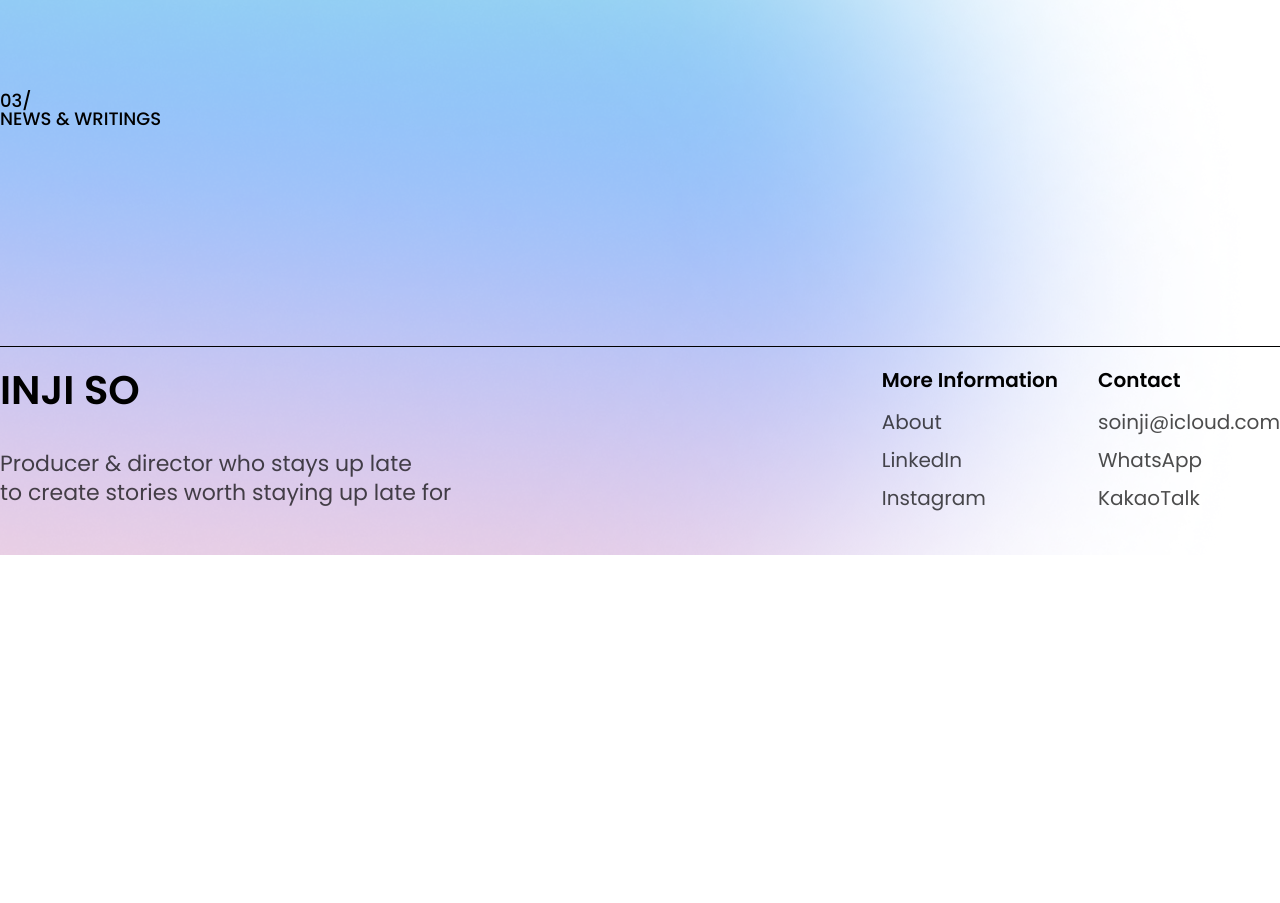
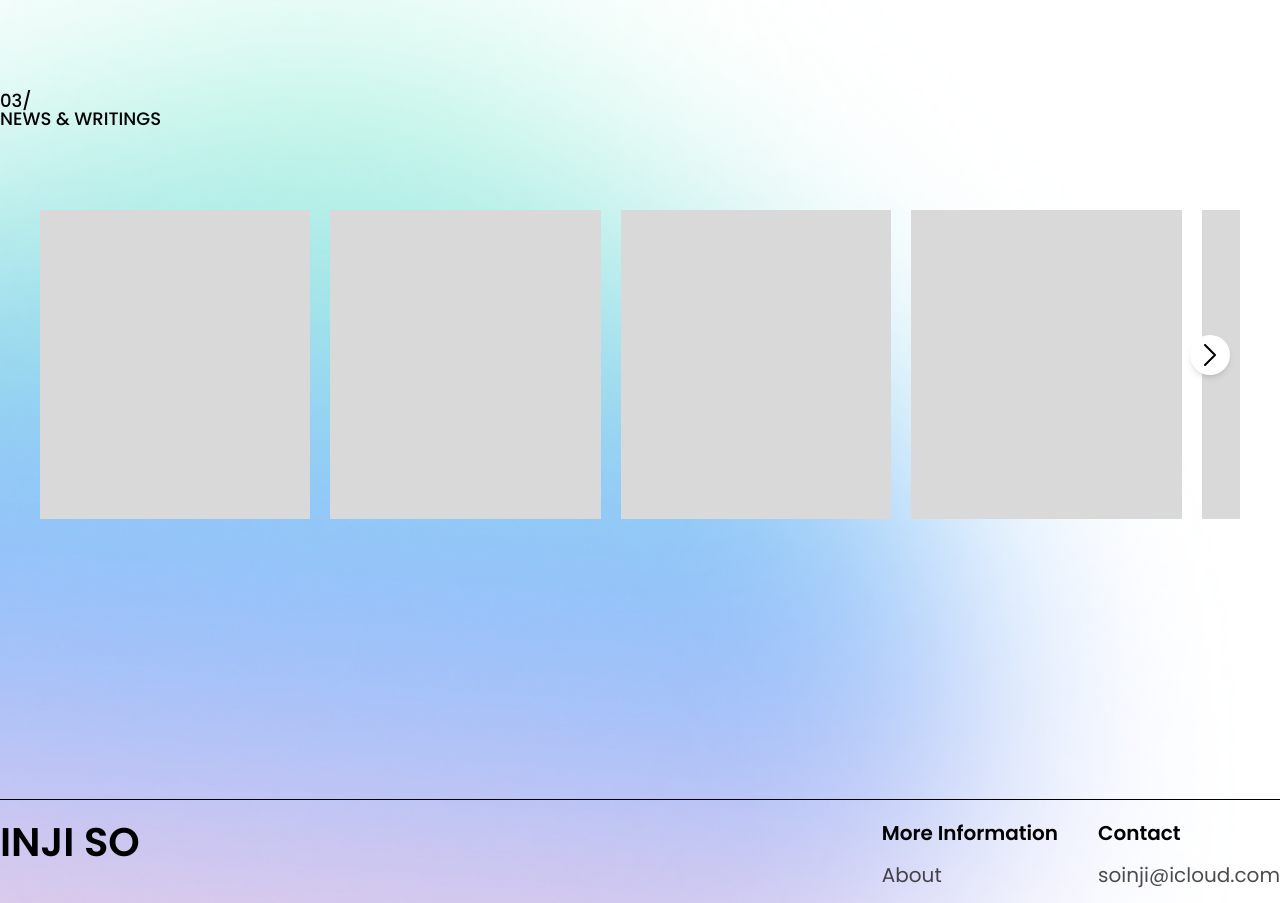
Before and after one commit to tawhidib/railnji, a Next.js app: page / in a window 1280 px wide. Shown: the part 3760-4663 px from the top of the page. Before the commit the page ends 4315 px from the top, so only its background shows below. Built offline with nearby package versions, Linux system fonts and the light colour scheme.

Commit message:
slider added

```diff
--- /dev/null
+++ b/components/common/slider-auto.tsx
@@ -0,0 +1,136 @@
+"use client";
+
+import { cn } from "@/lib/utils";
+import { useState } from "react";
+import { Navigation } from "swiper/modules";
+import { Swiper, SwiperProps, SwiperSlide } from "swiper/react";
+import { Swiper as SwiperType } from "swiper/types";
+import AngleIcon from "../icons/angle-icon";
+
+type SliderAutoProps<T> = SwiperProps & {
+	data: T[];
+	groupSize?: number;
+	renderItem: (item: T, index: number) => React.ReactNode;
+	containerClassName?: string;
+	swiperClassName?: string;
+	spaceBetween?: number;
+};
+
+function chunkArray<T>(arr: T[], groupSize: number): T[][] {
+	if (groupSize <= 0) throw new Error("groupSize must be greater than 0");
+
+	const result: T[][] = [];
+	for (let i = 0; i < arr.length; i += groupSize) {
+		result.push(arr.slice(i, i + groupSize));
+	}
+	return result;
+}
+
+export default function SliderAuto<T>({
+	data,
+	groupSize = 1,
+	renderItem,
+	containerClassName,
+	swiperClassName,
+	spaceBetween = 20,
+	...swiperProps
+}: SliderAutoProps<T>) {
+	const [swiper, setSwiper] = useState<SwiperType | null>(null);
+	const [isBeginning, setIsBeginning] = useState(true);
+	const [isEnd, setIsEnd] = useState(false);
+
+	const groupedData =
+		groupSize > 1 ? chunkArray(data, groupSize) : data.map((item) => [item]);
+
+	const handleNext = () => {
+		swiper?.slideNext();
+	};
+
+	const handlePrev = () => {
+		swiper?.slidePrev();
+	};
+
+	// 🔧 Update state whenever swiper changes slides or position
+	const updateNavigationState = (swiperInstance: SwiperType) => {
+		setIsBeginning(swiperInstance.isBeginning);
+		setIsEnd(swiperInstance.isEnd);
+	};
+
+	return (
+		<div className={cn("relative", containerClassName)}>
+			{/* Left Arrow */}
+			{isBeginning ? null : (
+				<div className="from-body via-body/70 to-body/0 absolute top-0 left-0 z-10 hidden h-[calc(100%)] w-[60px] cursor-pointer items-center justify-center bg-linear-to-r md:flex">
+					<button
+						className={cn(
+							"flex-center bg-card text-dark absolute top-1/2 left-1/2 z-10 size-10 -translate-x-1/2 -translate-y-1/2 rotate-180 rounded-full shadow-md transition-all"
+						)}
+						onClick={handlePrev}
+						disabled={isBeginning}
+					>
+						<AngleIcon />
+					</button>
+				</div>
+			)}
+
+			{/* Right Arrow */}
+			{isEnd ? null : (
+				<div className="from-body via-body/70 to-body/0 absolute top-0 right-0 z-10 hidden h-[calc(100%)] w-[60px] cursor-pointer items-center justify-center bg-linear-to-l md:flex">
+					<button
+						className={cn(
+							"flex-center bg-card text-dark absolute top-1/2 left-1/2 z-10 size-10 -translate-x-1/2 -translate-y-1/2 rounded-full shadow-md transition-all"
+						)}
+						onClick={handleNext}
+						disabled={isEnd}
+					>
+						<AngleIcon />
+					</button>
+				</div>
+			)}
+			<Swiper
+				slidesPerView="auto"
+				spaceBetween={spaceBetween}
+				modules={[Navigation]}
+				breakpoints={{
+					0: {
+						slidesPerView: 1.2,
+					},
+					640: {
+						slidesPerView: 2.2,
+					},
+					768: {
+						slidesPerView: 3.2,
+					},
+					1024: {
+						slidesPerView: 4.2,
+					},
+				}}
+				{...swiperProps}
+				className={cn("mySwiper py-5!", swiperProps.className)}
+				onSwiper={(swiperInstance) => {
+					setSwiper(swiperInstance);
+					updateNavigationState(swiperInstance);
+				}}
+				onSlideChange={(swiperInstance) =>
+					updateNavigationState(swiperInstance)
+				}
+				onReachBeginning={(swiperInstance) => {
+					updateNavigationState(swiperInstance);
+				}}
+				onReachEnd={(swiperInstance) => {
+					updateNavigationState(swiperInstance);
+				}}
+			>
+				{groupedData.map((group, groupIndex) => (
+					<SwiperSlide key={groupIndex} className={cn(swiperClassName)}>
+						<div className="grid gap-4">
+							{group.map((item, itemIndex) =>
+								renderItem(item, itemIndex)
+							)}
+						</div>
+					</SwiperSlide>
+				))}
+			</Swiper>
+		</div>
+	);
+}
--- a/components/pages/home/news-writings-section.tsx
+++ b/components/pages/home/news-writings-section.tsx
@@ -1,9 +1,22 @@
+"use client";
 import SectionNumberTitle from "@/components/common/section-number-title";
+import SliderAuto from "@/components/common/slider-auto";
 
 export default function NewsWritingsSection() {
 	return (
 		<div className="pt-30 pb-54.5 container">
 			<SectionNumberTitle number="03/" title="news & writings" />
+			<div className="py-15.5 max-w-[1200px] mx-auto">
+				<SliderAuto
+					slidesPerView={"auto"}
+					data={[1, 2, 3, 4, 5, 6, 7, 8, 9, 10]}
+					renderItem={(item) => (
+						<div key={item} className="bg-[#D9D9D9] h-128" />
+					)}
+					swiperClassName="w-97.5 aspect-390/416"
+					containerClassName=""
+				/>
+			</div>
 		</div>
 	);
 }
```
